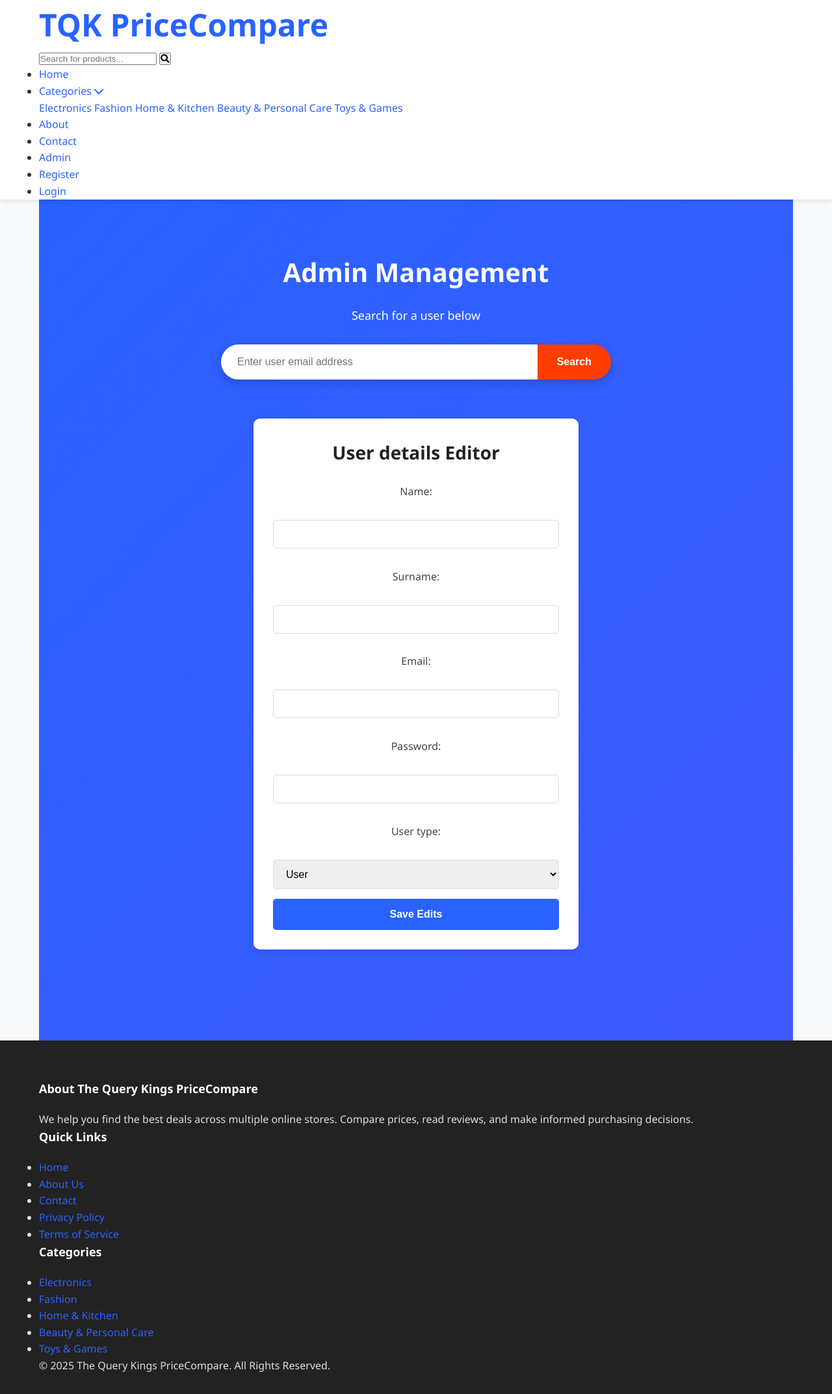
After one commit to u24574547/COS_221_Assignment_5, a PHP site: template cos221prac/PA5/pages/admin.php in a window 1280 px wide. The commit adds this page. Shown: the whole page at 65% size. Run offline with PHP 8.4, Linux system fonts and the light colour scheme; the template is opened without the code that fills it, so the values that code supplies are empty.

Commit message:
Added admin page and routing in the header. API requests not complete yet

```diff
--- a/cos221prac/PA5/css/style.css
+++ b/cos221prac/PA5/css/style.css
@@ -568,7 +568,8 @@ footer {
 
 .products input[type="text"],
 .products input[type="password"],
-.products input[type="email"] {
+.products input[type="email"],
+.products select{
   width: 100%;
   padding: 12px 15px;
   border: 1px solid #ddd;
@@ -603,7 +604,7 @@ footer {
   margin-left: 0;
 }
 
-.products input[type="submit"] {
+.products input[type="button"] {
   background-color: #2962ff;
   color: white;
   border: none;
@@ -617,7 +618,7 @@ footer {
   margin-top: 10px;
 }
 
-.products input[type="submit"]:hover {
+.products input[type="button"]:hover {
   background-color: #0039cb;
 }
 
--- a/cos221prac/PA5/includes/header.php
+++ b/cos221prac/PA5/includes/header.php
@@ -44,6 +44,7 @@ $site_description = "The best deals on the Internet!";
         </li>
         <li><a href="index.php?page=about" <?php echo ($page == 'about') ? 'class="active"' : ''; ?>>About</a></li>
         <li><a href="index.php?page=contact" <?php echo ($page == 'contact') ? 'class="active"' : ''; ?>>Contact</a></li>
+        <li><a href='index.php?page=admin' <?php echo ($page == 'admin') ? 'class="active"' : ''; ?>>Admin</a></li>
         <li <?php echo ($logged_in===true) ? 'style="display:none;"' : 'error with logging in'; ?>><a href='index.php?page=register' <?php echo ($page == 'register') ? 'class="active"' : ''; ?>>Register</a>
         <li <?php echo ($logged_in===true) ? 'style="display:none;"' : 'error with logging in'; ?>><a href='index.php?page=login' <?php echo ($page == 'login') ? 'class="active"' : ''; ?>>Login</a>
         </li>
--- a/cos221prac/PA5/index.php
+++ b/cos221prac/PA5/index.php
@@ -34,6 +34,9 @@ switch ($page) {
   case 'login':
     include 'pages/login.php';
     break;
+  case 'admin':
+    include 'pages/admin.php';
+    break;
   default:
     include 'pages/404.php';
 }
--- /dev/null
+++ b/cos221prac/PA5/js/admin.js
@@ -0,0 +1,53 @@
+function element(id) {
+  return document.getElementById(id);
+}
+
+function hide(id) {
+  element(id).style.display = "none";
+}
+
+function show(id) {
+  element(id).style.display = "block";
+}
+
+function message(id, text) {
+  element(id).innerHTML = text;
+}
+
+function ajax(data, callback) {
+  var req = new XMLHttpRequest();
+  req.onreadystatechange = function () {
+    if (req.readyState == 4 && req.status == 200) {
+      console.log(req.responseText);
+
+      var json = JSON.parse(req.responseText);
+      callback(json);
+    }
+  };
+
+  req.open("POST", "../api.php", true);
+  req.setRequestHeader("Content-Type", "application/json");
+  req.send(JSON.stringify(data));
+}
+
+function editUserDetails() {
+  var fname = element('fname').value;
+  var lname = element('lname').value;
+  var email = element('email').value;
+  var password = element('password').value;
+  var userType = element('userType').value;
+  console.log("User type: "+userType);
+
+  /*ajax({
+    "type": "register",
+    'fname': fname,
+    'lname': lname,
+    "email": email,
+    "password": password
+  }, function (data) {
+    console.log(data.message);
+
+  });*/
+}
+
+console.log('register loaded');
--- /dev/null
+++ b/cos221prac/PA5/pages/admin.php
@@ -0,0 +1,41 @@
+<script type='text/javascript' src='js/admin.js'></script>
+
+<section class='hero' >
+  <div class='hero-content' >
+    <h1 > Admin Management </h1 >
+    <p > Search for a user below </p >
+    <div class='hero-search' >
+      <form action = '' method = 'GET' >
+        <input type = 'hidden' name = 'page' value = 'search' >
+        <input type = 'text' name = 'query' placeholder = 'Enter user email address' required >
+        <button type = 'submit' > Search</button >
+      </form >
+    </div >
+  </div >
+  <div class='products-position'>
+    <div class='products' id='productsHolder'>
+      <h2> User details Editor </h2>
+      <form>
+        <label for='name'> Name:</label><br>
+        <input type='text' id='fname' name='fname' required><br><br>
+
+        <label for='lname'> Surname:</label><br>
+        <input type='text' id='lname' name='lname' required><br><br>
+
+        <label for='email'> Email:</label><br>
+        <input type='text' id='email' name='email' required><br><br>
+
+        <label for='password'> Password:</label><br>
+        <input type='password' id='password' name='password' required><br><br>
+
+        <label for='userType'> User type:</label><br>
+        <select name='userType' id="userType">
+          <option value='user'>User</option>
+          <option value='admin'>Admin</option>
+        </select><br>
+
+        <input type='button' value='Save Edits' onclick='editUserDetails()'>
+      </form>
+    </div>
+  </div>
+</section >
```
